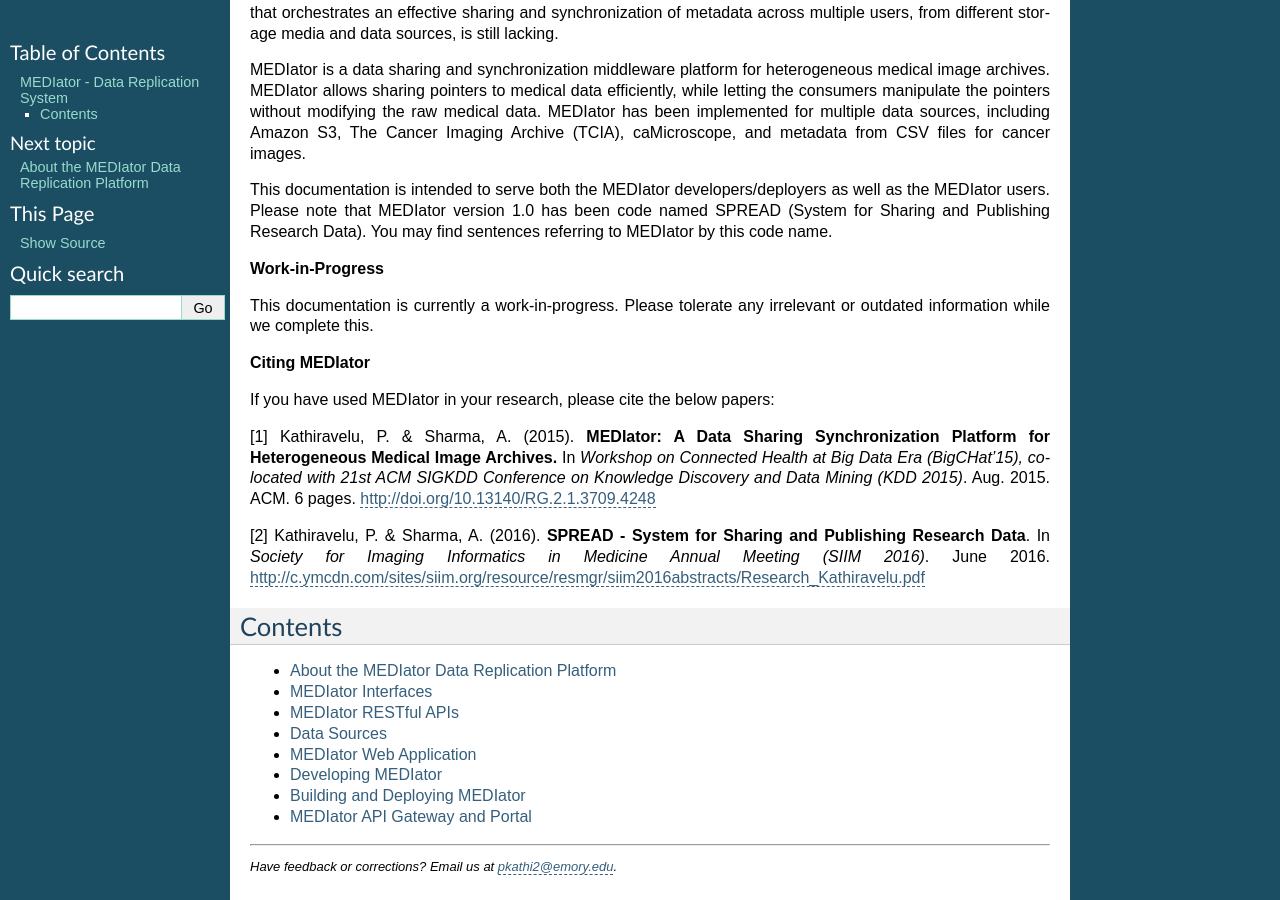
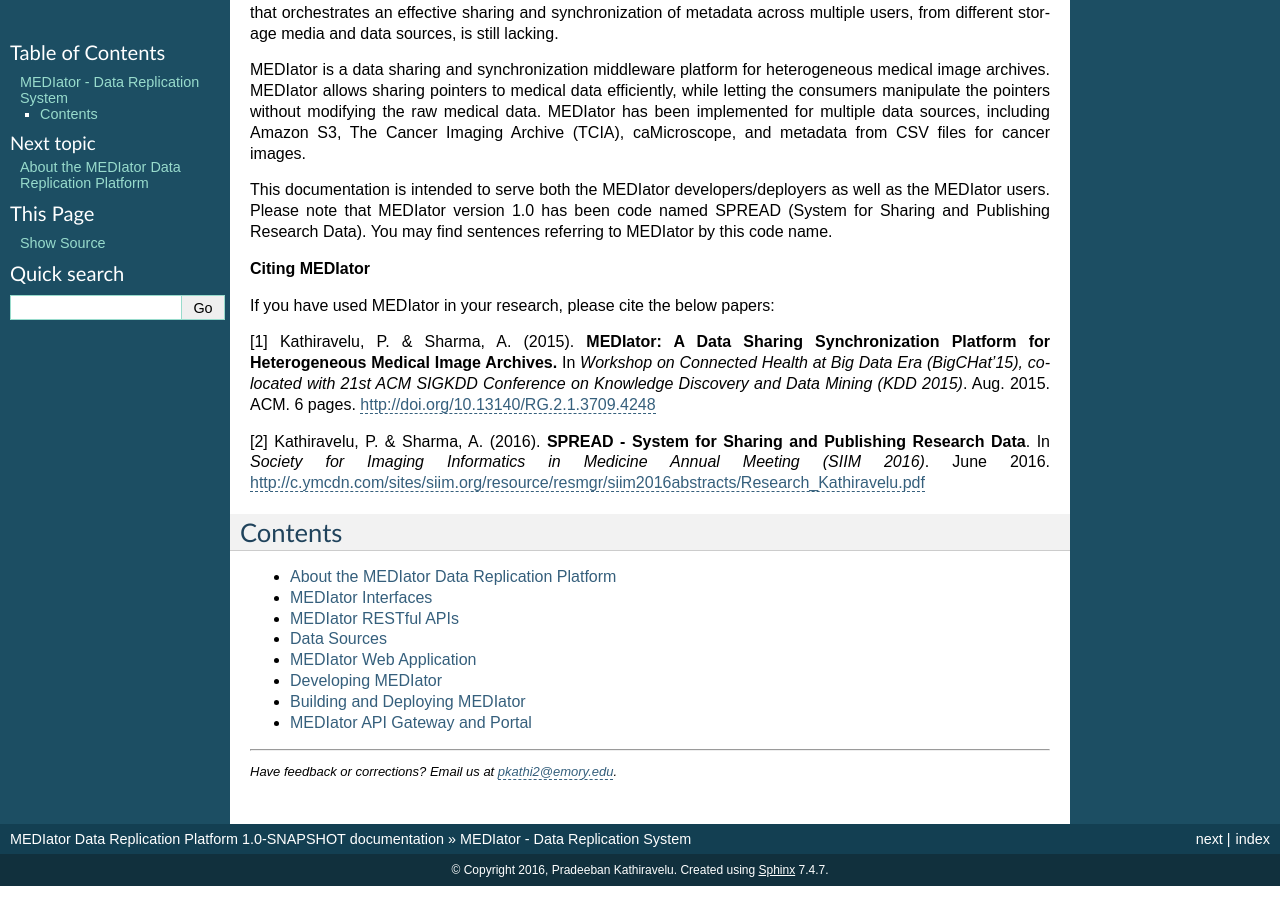
Before and after one commit to pradeeban/mediator, a Sphinx documentation site: the page built from docs/source/index.rst, in a window 1280 px wide and 900 px high, scrolled down 824 px. Built offline with Sphinx 7.4.7, drawn with Linux system fonts in a browser that asks for light colours; pages that are not in the unit, such as notebooks, are missing from menus.

Commit message:
Remove work-in-progress warning since the documentation is already in a good shape by now.

```diff
--- a/docs/source/index.rst
+++ b/docs/source/index.rst
@@ -31,10 +31,6 @@
 find sentences referring to MEDIator by this code name.
 
 
-**Work-in-Progress**
-
-This documentation is currently a work-in-progress. Please tolerate any irrelevant or outdated information while we
-complete this.
 
 **Citing MEDIator**
 
```
